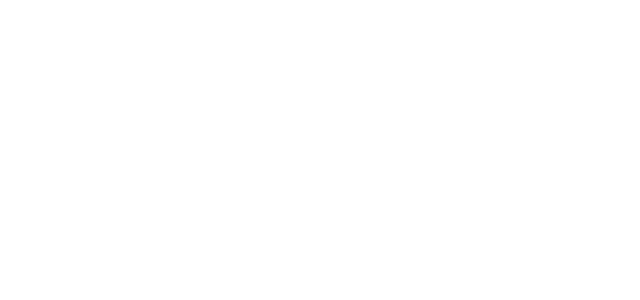
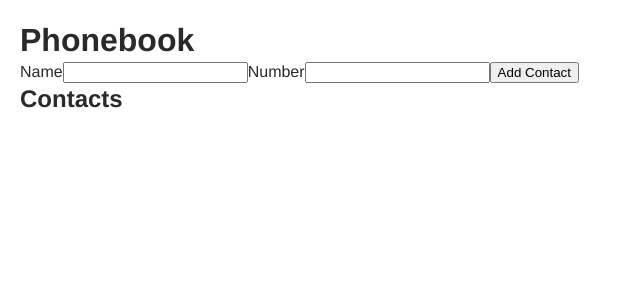
Before and after one commit to Aninok92/goit-react-hw-02-phonebook, a React (Create React App) app: page / in a window 1280 px wide. Shown: the top 300 px of the page, without its empty margins (0-640 px from the left). Built offline with nearby package versions, Linux system fonts and the light colour scheme.

Commit message:
добавляет имя и номер контакта и отображает список контактов.

```diff
--- a/package.json
+++ b/package.json
@@ -10,6 +10,7 @@
     "react": "^17.0.2",
     "react-dom": "^17.0.2",
     "react-scripts": "4.0.3",
+    "shortid": "^2.2.16",
     "web-vitals": "^1.1.2"
   },
   "scripts": {
--- a/src/App.js
+++ b/src/App.js
@@ -1,7 +1,37 @@
-import "./App.css";
+import React, { Component } from "react";
+import shortid from "shortid";
+import ContactForm from "./components/ContactForm";
+import ContactList from "./components/ContactList";
 
-function App() {
-  return <div></div>;
+class App extends Component {
+  state = {
+    contacts: [],
+    filter: "",
+  };
+
+  addContact = ({ name, number }) => {
+    const contact = {
+      id: shortid.generate(),
+      name,
+      number,
+    };
+    this.setState((prevState) => ({
+      contacts: [contact, ...prevState.contacts],
+    }));
+  };
+  render() {
+    const { contacts } = this.state;
+    return (
+      <div>
+        <h1>Phonebook</h1>
+        <ContactForm onSubmit={this.addContact} />
+
+        <h2>Contacts</h2>
+        {/* <Filter/> */}
+        <ContactList contacts={contacts} />
+      </div>
+    );
+  }
 }
 
 export default App;
--- /dev/null
+++ b/src/components/ContactForm.js
@@ -0,0 +1,69 @@
+import React, { Component } from "react";
+import shortid from "shortid";
+
+class ContacForm extends Component {
+  state = {
+    name: "",
+    number: "",
+  };
+
+  nameInputId = shortid.generate();
+  numberInputId = shortid.generate();
+
+  handleChange = (e) => {
+    const { name, value } = e.currentTarget;
+    this.setState({ [name]: value });
+  };
+
+  handleSubmit = (e) => {
+    e.preventDefault();
+    this.props.onSubmit(this.state);
+
+    this.reset();
+    console.log(this.state);
+  };
+
+  reset = () => {
+    this.setState({
+      name: "",
+      number: "",
+    });
+  };
+
+  render() {
+    const { name, number } = this.state;
+    return (
+      <form onSubmit={this.handleSubmit}>
+        <label htmlFor={this.nameInputId}>
+          Name
+          <input
+            type="text"
+            name="name"
+            value={name}
+            onChange={this.handleChange}
+            pattern="^[a-zA-Zа-яА-Я]+(([' -][a-zA-Zа-яА-Я ])?[a-zA-Zа-яА-Я]*)*$"
+            title="Имя может состоять только из букв, апострофа, тире и пробелов. Например Adrian, Jacob Mercer, Charles de Batz de Castelmore d'Artagnan и т. п."
+            required
+            id={this.nameInputId}
+          />
+        </label>
+        <label htmlFor={this.numberInputId}>
+          Number
+          <input
+            type="tel"
+            name="number"
+            value={number}
+            onChange={this.handleChange}
+            pattern="\+?\d{1,4}?[-.\s]?\(?\d{1,3}?\)?[-.\s]?\d{1,4}[-.\s]?\d{1,4}[-.\s]?\d{1,9}"
+            title="Номер телефона должен состоять цифр и может содержать пробелы, тире, круглые скобки и может начинаться с +"
+            required
+            id={this.numberInputId}
+          />
+        </label>
+        <button type="submit">Add Contact</button>
+      </form>
+    );
+  }
+}
+
+export default ContacForm;
--- /dev/null
+++ b/src/components/ContactList.js
@@ -0,0 +1,12 @@
+const ContactList = ({ contacts }) => (
+  <ul>
+    {contacts.map(({ name, number }) => (
+      <li key={name}>
+        <p>{name}</p>
+        <p>{number}</p>
+      </li>
+    ))}
+  </ul>
+);
+
+export default ContactList;
--- a/src/index.css
+++ b/src/index.css
@@ -32,3 +32,9 @@
 p {
   margin: 0;
 }
+
+ul {
+  list-style-type: none;
+  margin: 0;
+  padding: 0;
+}
```
Also changed, not shown: src/App.css (deleted), 1 other file (tests, documents, lock files or other folders).
